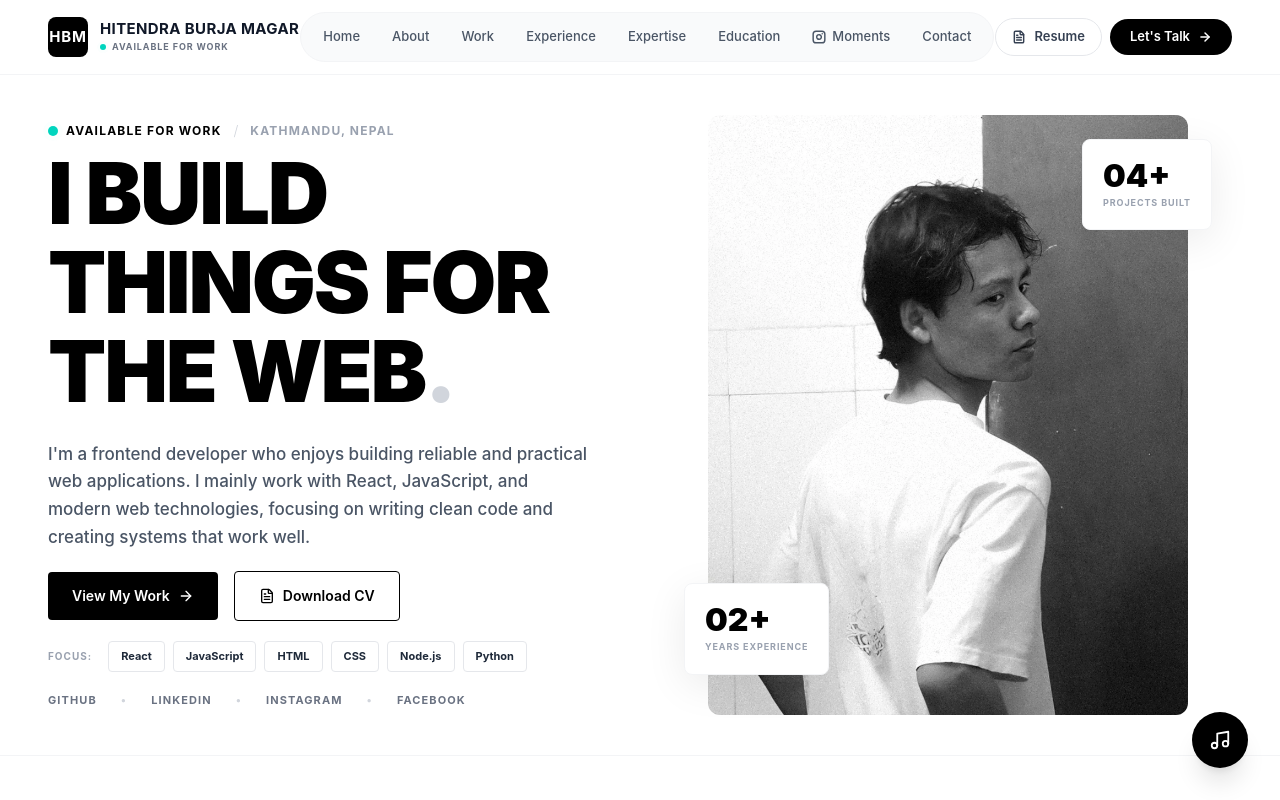
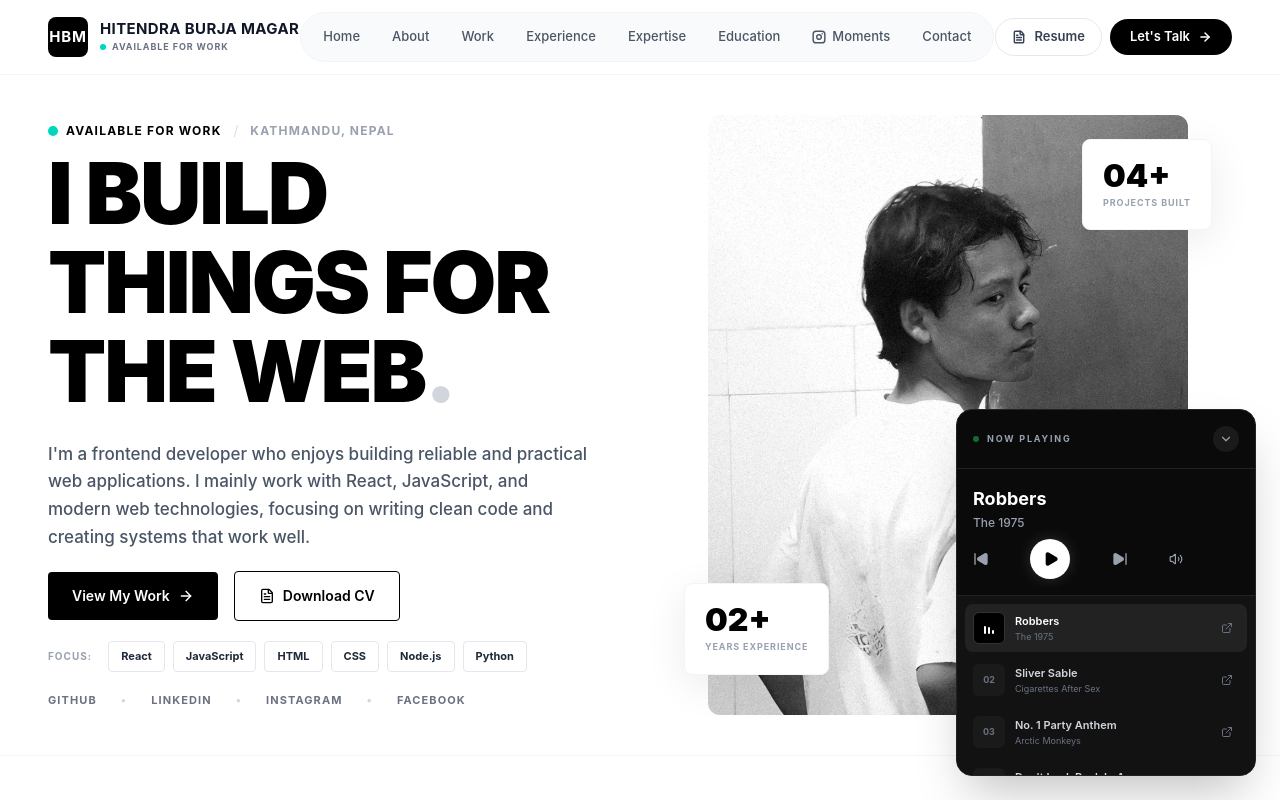
Before and after one commit to bibek997/My-Website, a React (Vite) app: page / in a window 1280 px wide. Both pictures are taken after a click on the button 1220 px from the left and 740 px from the top of the page. Shown: the top 800 px of the page. Built offline with nearby package versions, Linux system fonts and the light colour scheme.

Commit message:
Added musicplayer

```diff
--- a/package.json
+++ b/package.json
@@ -15,6 +15,7 @@
     "react": "^19.3.1",
     "react-dom": "^19.3.1",
     "react-router-dom": "^7.18.6",
+    "react-youtube": "^10.1.0",
     "tailwindcss": "^4.3.5"
   },
   "devDependencies": {
--- /dev/null
+++ b/src/components/MusicPlayer.jsx
@@ -0,0 +1,196 @@
+import { useState, useEffect } from 'react';
+import YouTube from 'react-youtube';
+import { Music, ChevronDown, SkipBack, SkipForward, Play, Pause, Volume2, ExternalLink } from 'lucide-react';
+
+const MusicPlayer = () => {
+  const [isOpen, setIsOpen] = useState(false);
+  const [isPlaying, setIsPlaying] = useState(false);
+  const [player, setPlayer] = useState(null);
+  const [currentTrackIndex, setCurrentTrackIndex] = useState(0);
+  const [volume, setVolume] = useState(50);
+
+  // Hardcoded playlist with 4 songs. Replace the 'id' with real YouTube IDs.
+  const playlist = [
+    { id: 'X9c8momlvA8', title: 'Robbers', artist: 'The 1975', link: 'https://music.youtube.com/watch?v=X9c8momlvA8' },
+    { id: '2waBRY_3xwc', title: 'Sliver Sable', artist: 'Cigarettes After Sex', link: 'https://music.youtube.com/watch?v=2waBRY_3xwc' },
+    { id: 'mGUjVbsYG6E', title: 'No. 1 Party Anthem', artist: 'Arctic Monkeys', link: 'https://music.youtube.com/watch?v=mGUjVbsYG6E' },
+    { id: 'oplra1FJxWI', title: "Don't Look Back In Anger", artist: 'Oasis', link: 'https://music.youtube.com/watch?v=aW_8kbyOKeQ' },
+    { id: 'OMOGaugKpzs', title: "Every Breath You Take", artist: 'The Police', link: 'https://music.youtube.com/watch?v=-SaUrDhp034' },
+  ];
+
+  const onReady = (event) => {
+    setPlayer(event.target);
+    event.target.setVolume(volume);
+  };
+
+  const onStateChange = (event) => {
+    if (event.data === 1) setIsPlaying(true);
+    if (event.data === 2) setIsPlaying(false);
+    if (event.data === 0) nextTrack();
+  };
+
+  const togglePlay = () => {
+    if (player) {
+      if (isPlaying) player.pauseVideo();
+      else player.playVideo();
+    }
+  };
+
+  const changeTrack = (index) => {
+    setCurrentTrackIndex(index);
+    setIsPlaying(false);
+  };
+
+  const nextTrack = () => {
+    const nextIndex = (currentTrackIndex + 1) % playlist.length;
+    changeTrack(nextIndex);
+  };
+
+  const prevTrack = () => {
+    const prevIndex = (currentTrackIndex - 1 + playlist.length) % playlist.length;
+    changeTrack(prevIndex);
+  };
+
+  const handleVolumeChange = (e) => {
+    const newVolume = parseInt(e.target.value, 10);
+    setVolume(newVolume);
+    if (player) player.setVolume(newVolume);
+  };
+
+  const currentTrack = playlist[currentTrackIndex];
+
+  return (
+    <div className="fixed bottom-6 right-6 z-50 font-sans">
+
+      {/* Hidden YouTube Player */}
+      <div className="hidden">
+        <YouTube
+          videoId={playlist[currentTrackIndex].id}
+          opts={{ height: '0', width: '0', playerVars: { autoplay: 1, controls: 0 } }}
+          onReady={onReady}
+          onStateChange={onStateChange}
+        />
+      </div>
+
+      {/* Floating Mini Button */}
+      {!isOpen && (
+        <button
+          onClick={() => setIsOpen(true)}
+          className="w-12 h-12 bg-black text-white rounded-full flex items-center justify-center shadow-xl hover:scale-105 transition-transform"
+        >
+          <Music size={20} />
+        </button>
+      )}
+
+      {/* Expanded Player Card - Compact Size */}
+      {isOpen && (
+        <div className="w-75 bg-[#0a0a0a] text-white rounded-2xl shadow-2xl overflow-hidden border border-[#222] animate-in slide-in-from-bottom-5 duration-300">
+
+          {/* Header */}
+          <div className="p-4 flex items-center justify-between border-b border-[#222]">
+            <div className="flex items-center gap-2">
+              <span className="w-1.5 h-1.5 rounded-full bg-[#1DB954] animate-pulse"></span>
+              <span className="text-[9px] font-bold tracking-[0.2em] text-gray-400 uppercase">Now Playing</span>
+            </div>
+            <button
+              onClick={() => setIsOpen(false)}
+              className="p-1.5 rounded-full bg-[#1a1a1a] hover:bg-[#333] text-gray-400 hover:text-white transition-colors"
+            >
+              <ChevronDown size={14} />
+            </button>
+          </div>
+
+          {/* Current Track Info */}
+          <div className="px-4 pt-4 pb-2">
+            <h3 className="text-lg font-bold mb-0.5 line-clamp-1 text-white">{currentTrack.title}</h3>
+            <p className="text-gray-400 text-xs font-medium line-clamp-1">{currentTrack.artist}</p>
+          </div>
+
+          {/* Controls */}
+          <div className="px-4 pb-4 flex items-center justify-between">
+            <button onClick={prevTrack} className="text-gray-400 hover:text-white transition-colors">
+              <SkipBack size={16} fill="currentColor" />
+            </button>
+
+            <button
+              onClick={togglePlay}
+              className="w-10 h-10 bg-white text-black rounded-full flex items-center justify-center hover:scale-105 transition-transform shadow-[0_0_15px_rgba(255,255,255,0.15)]"
+            >
+              {isPlaying ? <Pause size={16} fill="currentColor" /> : <Play size={16} fill="currentColor" className="ml-0.5" />}
+            </button>
+
+            <button onClick={nextTrack} className="text-gray-400 hover:text-white transition-colors">
+              <SkipForward size={16} fill="currentColor" />
+            </button>
+
+            {/* Volume */}
+            <div className="flex items-center gap-2 group">
+              <Volume2 size={14} className="text-gray-400 group-hover:text-white transition-colors" />
+              <input
+                type="range" min="0" max="100" step="1" value={volume}
+                onChange={handleVolumeChange}
+                className="w-12 h-1 bg-[#333] rounded-lg appearance-none cursor-pointer accent-white opacity-0 group-hover:opacity-100 transition-opacity"
+              />
+            </div>
+          </div>
+
+          {/* Playlist - Scrollable Area */}
+          <div className="bg-[#121212] p-2 space-y-1 border-t border-[#222] max-h-45 overflow-y-auto custom-scrollbar">
+            {playlist.map((track, index) => (
+              <div
+                key={index}
+                onClick={() => changeTrack(index)}
+                className={`group flex items-center justify-between p-2 rounded-lg cursor-pointer transition-all duration-200 ${
+                  index === currentTrackIndex ? 'bg-[#222]' : 'hover:bg-[#1a1a1a]'
+                }`}
+              >
+                <div className="flex items-center gap-2.5">
+                  {/* Thumbnail / Live Icon */}
+                  <div className={`w-8 h-8 rounded-md flex items-center justify-center overflow-hidden border ${
+                    index === currentTrackIndex ? 'bg-black border-[#333]' : 'bg-[#1a1a1a] border-transparent'
+                  }`}>
+                     {index === currentTrackIndex ? (
+                       // Custom Live Equalizer Icon
+                       <div className="flex items-end gap-0.5 h-3">
+                         <div className="w-0.5 bg-white rounded-full animate-[music-bar_1s_ease-in-out_infinite]"></div>
+                         <div className="w-0.5 bg-white rounded-full animate-[music-bar_1.2s_ease-in-out_infinite_0.2s] h-1.5"></div>
+                         <div className="w-0.5 bg-white rounded-full animate-[music-bar_0.8s_ease-in-out_infinite_0.4s] h-2"></div>
+                       </div>
+                     ) : (
+                       <span className="text-gray-500 font-bold text-[9px]">{String(index + 1).padStart(2, '0')}</span>
+                     )}
+                  </div>
+
+                  {/* Track Text */}
+                  <div>
+                    <h4 className={`text-[11px] font-semibold line-clamp-1 ${
+                      index === currentTrackIndex ? 'text-white' : 'text-gray-300 group-hover:text-white'
+                    }`}>
+                      {track.title}
+                    </h4>
+                    <p className="text-[9px] text-gray-500 line-clamp-1">
+                      {track.artist}
+                    </p>
+                  </div>
+                </div>
+
+                {/* External Link to YT Music */}
+                <a
+                  href={track.link}
+                  target="_blank"
+                  rel="noreferrer"
+                  onClick={(e) => e.stopPropagation()}
+                  className="p-1.5 text-gray-500 hover:text-white hover:bg-[#333] rounded-md transition-colors"
+                >
+                  <ExternalLink size={12} />
+                </a>
+              </div>
+            ))}
+          </div>
+        </div>
+      )}
+    </div>
+  );
+};
+
+export default MusicPlayer;
--- a/src/index.css
+++ b/src/index.css
@@ -1,4 +1,32 @@
 @import "tailwindcss";
+
 html {
   scroll-behavior: smooth;
 }
+
+/* Custom Scrollbar for Music Player */
+.custom-scrollbar::-webkit-scrollbar {
+  width: 4px;
+}
+
+.custom-scrollbar::-webkit-scrollbar-track {
+  background: transparent;
+}
+
+.custom-scrollbar::-webkit-scrollbar-thumb {
+  background-color: #333;
+  border-radius: 10px;
+}
+
+.custom-scrollbar::-webkit-scrollbar-thumb:hover {
+  background-color: #555;
+}
+
+@theme {
+  --animate-music-bar: music-bar 1s ease-in-out infinite;
+
+  @keyframes music-bar {
+    0%, 100% { height: 4px; }
+    50% { height: 16px; }
+  }
+}
--- a/src/pages/Home.jsx
+++ b/src/pages/Home.jsx
@@ -1,5 +1,5 @@
 import React from 'react'
-import { ArrowRight, FileText } from 'lucide-react'
+import { ArrowRight, FileText, Music } from 'lucide-react'
 
 // Imports from the SAME folder
 import About from './About'
@@ -9,6 +9,7 @@ import Expertise from './Expertise'
 import Education from './Education'
 import Moments from './Moments'
 import Contact from './Contact'
+import MusicPlayer from '../components/MusicPlayer'
 
 const Home = () => {
   return (
@@ -88,17 +89,7 @@ const Home = () => {
       <Education />
       <Moments />
       <Contact />
-
-      {/* Floating Music Button */}
-      <div className="fixed bottom-8 right-8 z-50">
-        <button className="w-14 h-14 bg-black text-white rounded-full flex items-center justify-center shadow-xl hover:scale-105 transition-transform">
-          <svg xmlns="http://www.w3.org/2000/svg" width="22" height="22" viewBox="0 0 24 24" fill="none" stroke="currentColor" strokeWidth="2" strokeLinecap="round" strokeLinejoin="round">
-            <path d="M9 18V5l12-2v13"></path>
-            <circle cx="6" cy="18" r="3"></circle>
-            <circle cx="18" cy="16" r="3"></circle>
-          </svg>
-        </button>
-      </div>
+      <MusicPlayer />
     </>
   )
 }
```
Also changed, not shown: 1 other file (tests, documents, lock files or other folders).
